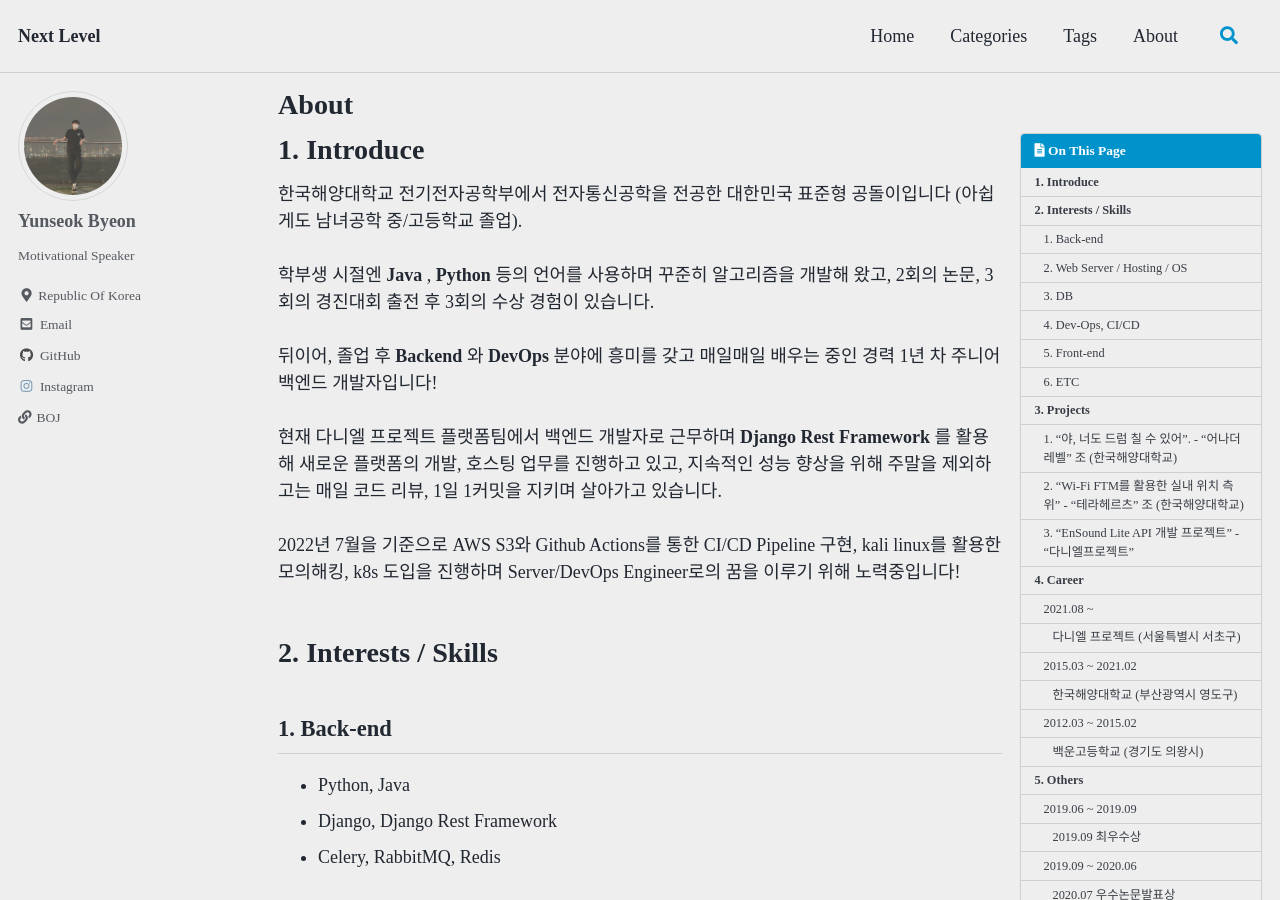
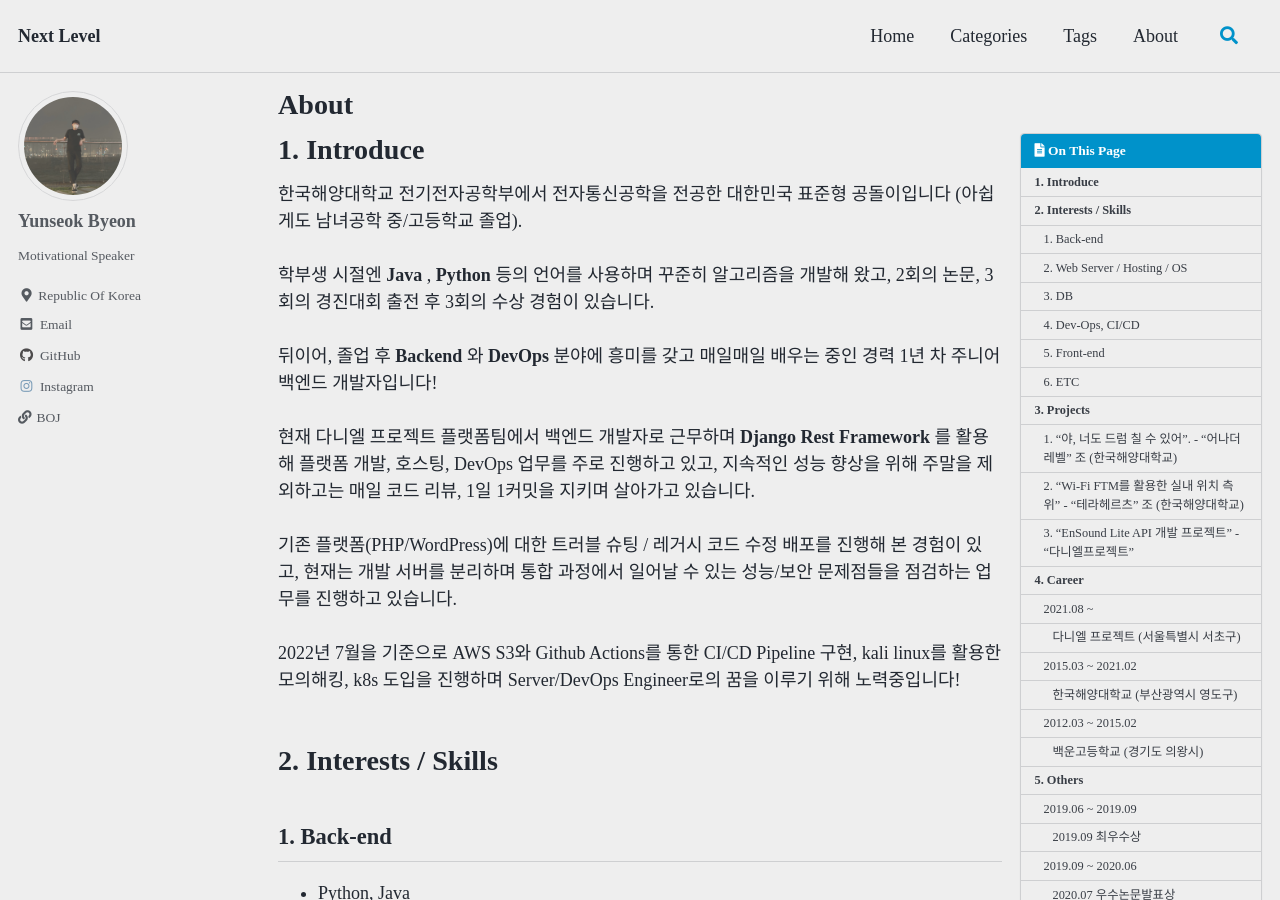
Before and after one commit to bye0nys/bye0nys.github.io, a Jekyll site: the page built from _pages/about.md, in a window 1280 px wide and 900 px high. Built offline with Jekyll 4.4.1, drawn with Linux system fonts in a browser that asks for light colours; cached includes are drawn as plain includes; some web fonts are replaced.

Commit message:
about.MD 수정 (3)

```diff
--- a/_pages/about.md
+++ b/_pages/about.md
@@ -16,7 +16,8 @@ last_modified_at: 2022-07-27 18:23 +0900
 한국해양대학교 전기전자공학부에서 전자통신공학을 전공한 대한민국 표준형 공돌이입니다 (아쉽게도 남녀공학 중/고등학교 졸업).<br/><br/>
 학부생 시절엔 __Java__ , __Python__ 등의 언어를 사용하며 꾸준히 알고리즘을 개발해 왔고, 2회의 논문, 3회의 경진대회 출전 후 3회의 수상 경험이 있습니다.<br/><br/>
 뒤이어, 졸업 후 __Backend__ 와 __DevOps__ 분야에 흥미를 갖고 매일매일 배우는 중인 경력 1년 차 주니어 백엔드 개발자입니다!<br/><br/>
-현재 다니엘 프로젝트 플랫폼팀에서 백엔드 개발자로 근무하며 __Django Rest Framework__ 를 활용해 새로운 플랫폼의 개발, 호스팅 업무를 진행하고 있고, 지속적인 성능 향상을 위해 주말을 제외하고는 매일 코드 리뷰, 1일 1커밋을 지키며 살아가고 있습니다.<br/><br/>
+현재 다니엘 프로젝트 플랫폼팀에서 백엔드 개발자로 근무하며 __Django Rest Framework__ 를 활용해 플랫폼 개발, 호스팅, DevOps 업무를 주로 진행하고 있고, 지속적인 성능 향상을 위해 주말을 제외하고는 매일 코드 리뷰, 1일 1커밋을 지키며 살아가고 있습니다.<br/><br/>
+기존 플랫폼(PHP/WordPress)에 대한 트러블 슈팅 / 레거시 코드 수정 배포를 진행해 본 경험이 있고, 현재는 개발 서버를 분리하며 통합 과정에서 일어날 수 있는 성능/보안 문제점들을 점검하는 업무를 진행하고 있습니다.<br/><br/>
 2022년 7월을 기준으로 AWS S3와 Github Actions를 통한 CI/CD Pipeline 구현, kali linux를 활용한 모의해킹, k8s 도입을 진행하며 Server/DevOps Engineer로의 꿈을 이루기 위해 노력중입니다!
 <br/><br/>
 
```
